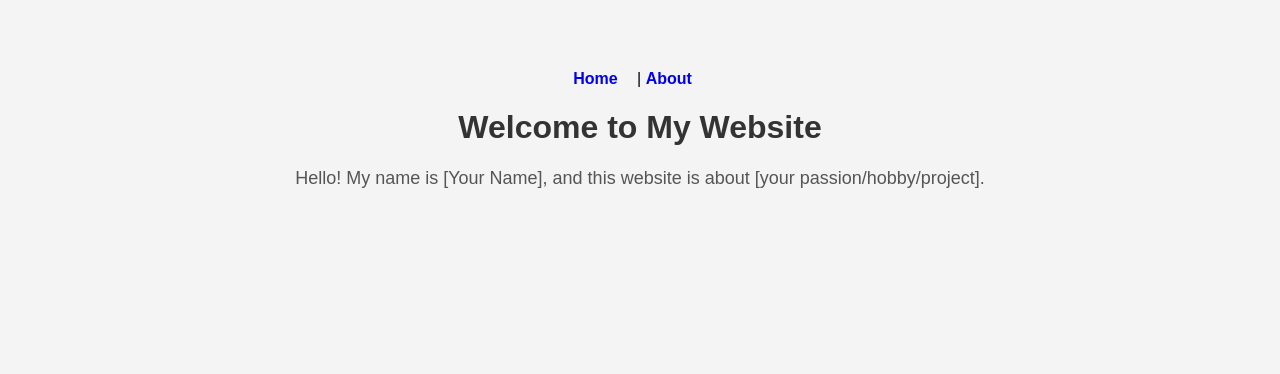
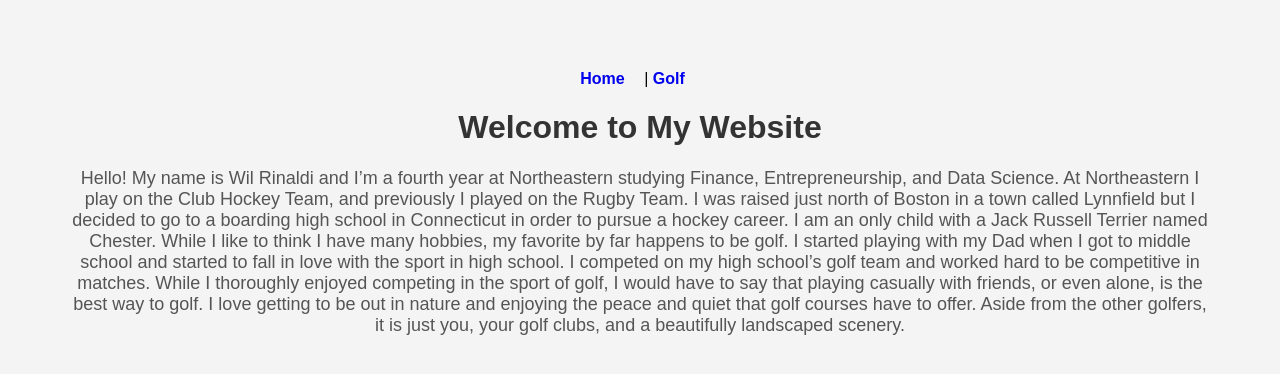
Before and after one commit to Wil8337/wil8337.github.io, a plain HTML site: page index.html in a window 1280 px wide. Drawn offline with Linux system fonts and the light colour scheme.

Commit message:
Add biography index.html

```diff
--- a/index.html
+++ b/index.html
@@ -23,12 +23,20 @@
     <header>
         <nav>
             <a href="index.html">Home</a> |
-            <a href="about.html">About</a> <!-- Link to about.html -->
+            <a href="about.html">Golf</a> <!-- Link to about.html -->
         </nav>
     </header>
 
     <!-- Main content section -->
     <h1>Welcome to My Website</h1>
-    <p>Hello! My name is [Your Name], and this website is about [your passion/hobby/project].</p>
+    <p>Hello! My name is Wil Rinaldi and I’m a fourth year at Northeastern studying Finance, Entrepreneurship, and Data Science.
+        At Northeastern I play on the Club Hockey Team, and previously I played on the Rugby Team. I was raised just north of Boston
+        in a town called Lynnfield but I decided to go to a boarding high school in Connecticut in order to pursue a hockey career.
+        I am an only child with a Jack Russell Terrier named Chester. While I like to think I have many hobbies, my favorite by far
+        happens to be golf. I started playing with my Dad when I got to middle school and started to fall in love with the sport in
+        high school. I competed on my high school’s golf team and worked hard to be competitive in matches. While I thoroughly enjoyed
+        competing in the sport of golf, I would have to say that playing casually with friends, or even alone, is the best way to golf.
+        I love getting to be out in nature and enjoying the peace and quiet that golf courses have to offer. Aside from the other golfers,
+        it is just you, your golf clubs, and a beautifully landscaped scenery.</p>
 </body>
 </html>
```
